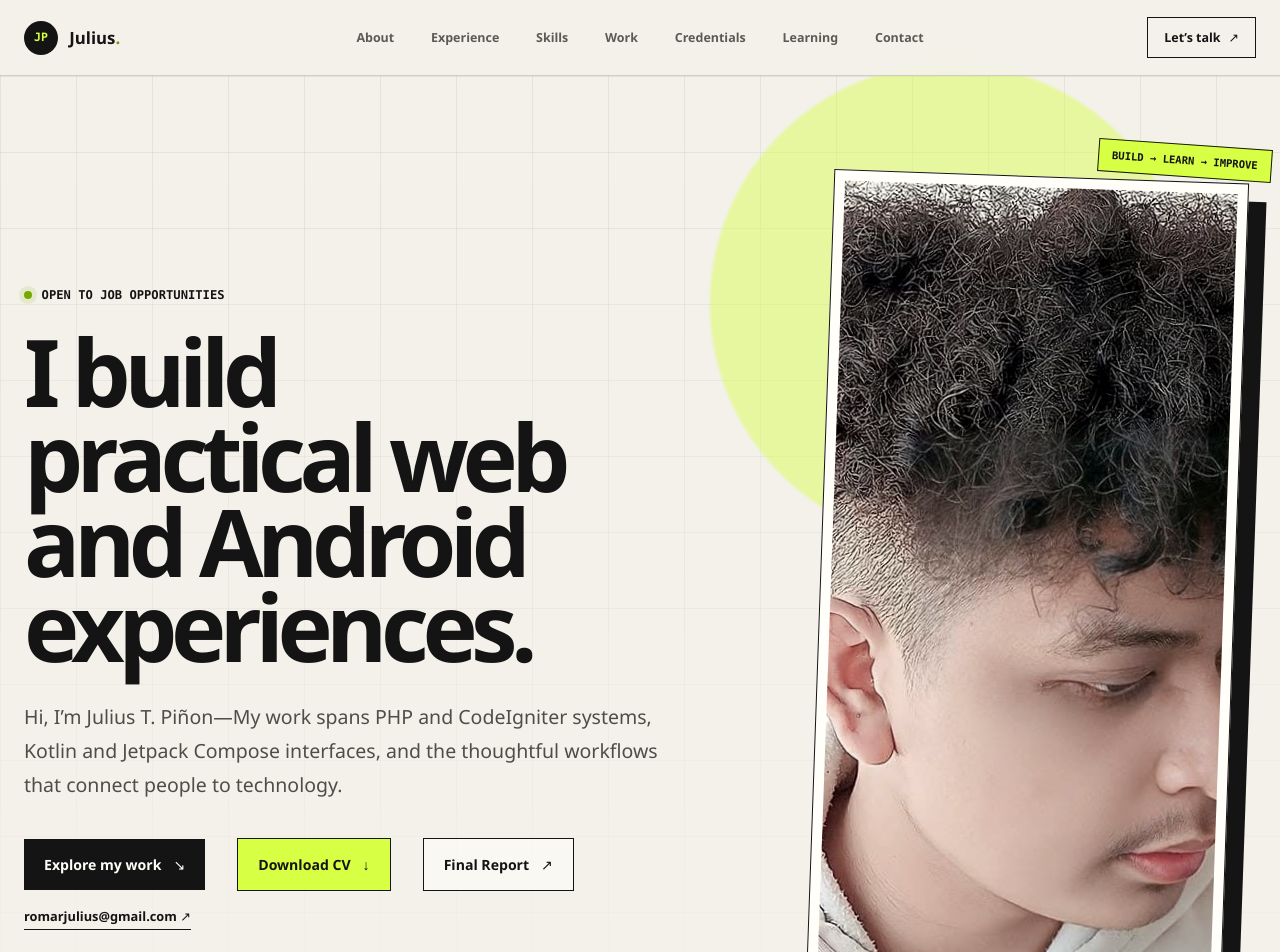
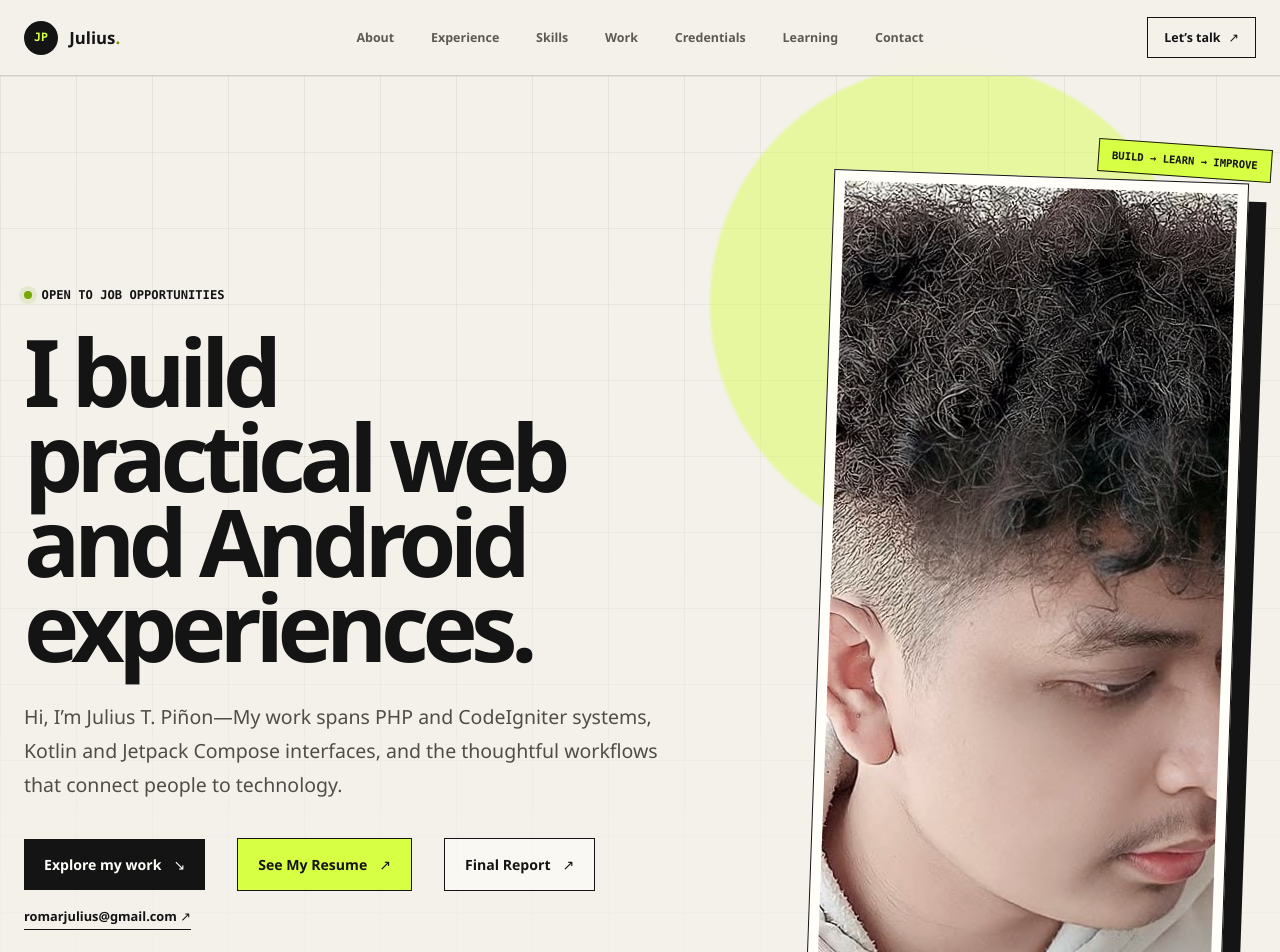
Before and after one commit to eltocmo0115/juliusPortfolio, a React (Vite) app: page / in a window 1280 px wide. Shown: the top 952 px of the page. Built offline with nearby package versions, Linux system fonts and the light colour scheme.

Commit message:
Update portfolio resume link

```diff
--- a/src/components/sections/HeroSection.jsx
+++ b/src/components/sections/HeroSection.jsx
@@ -20,10 +20,11 @@ function HeroSection() {
             </a>
             <a
               className="button button-secondary button-cv"
-              href="/documents/julius-romar-pinon-cv.pdf"
-              download="Julius-Romar-Pinon-CV.pdf"
+              href="/images/julius-romar-pinon-resume.png"
+              target="_blank"
+              rel="noreferrer"
             >
-              Download CV <span aria-hidden="true">↓</span>
+              See My Resume <span aria-hidden="true">↗</span>
             </a>
             <a
               className="button button-secondary"
```
Also changed, not shown: public/images/julius-romar-pinon-resume.png (added), 1 other file (tests, documents, lock files or other folders).
